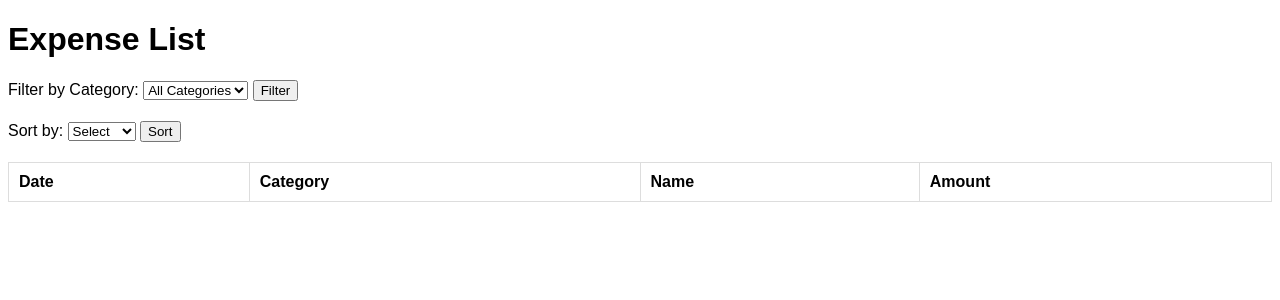
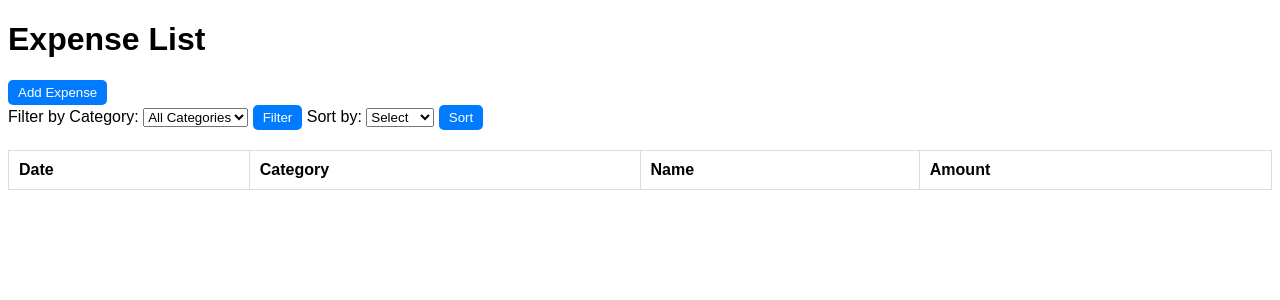
Before and after one commit to Artem-Reshetovskyi/Expense_Tracker, a Django app: page /expenses/ in a window 1280 px wide. Shown: the top 300 px of the page. Run offline with Django 5.2, Linux system fonts and the light colour scheme; data that the repository does not hold is empty.

Commit message:
add button "Edit, Delete"

```diff
--- a/expenses/models.py
+++ b/expenses/models.py
@@ -13,7 +13,7 @@ class Expense(models.Model):
     name = models.CharField(max_length=255, verbose_name=_("Expense Name"))  # Назва витрати
     amount = models.DecimalField(max_digits=10, decimal_places=2)  # Сума
     category = models.CharField(max_length=20, choices=CATEGORY_CHOICES)  # Категорія
-    date = models.DateField(auto_now_add=True)  # Дата створення
+    date = models.DateField()  # Дата створення
 
     def __str__(self):
         return f"{self.name} - {self.amount} USD"
--- a/expenses/static/css/style.css
+++ b/expenses/static/css/style.css
@@ -22,3 +22,16 @@ td {
 form {
     margin-bottom: 20px;
 }
+
+button {
+    padding: 5px 10px;
+    border: none;
+    border-radius: 5px;
+    background-color: #007bff;
+    color: white;
+    cursor: pointer;
+}
+
+button:hover {
+    background-color: #0056b3;
+}
--- a/expenses/templates/expenses/expense_list.html
+++ b/expenses/templates/expenses/expense_list.html
@@ -11,7 +11,8 @@
 </head>
 <body>
     <h1>Expense List</h1>
-    <!-- Filter Form -->
+    <a href="{% url 'add_expense' %}"><button>Add Expense</button></a>
+    <!-- Filter Form and Sort_by-->
     <form method="get" action="{% url 'expense_list' %}">
         <label for="category">Filter by Category:</label>
         <select name="category" id="category">
@@ -23,9 +24,6 @@
             <option value="other">Other</option>
         </select>
         <button type="submit">Filter</button>
-    </form>
-    <!-- Sort_by -->
-    <form method="get" action="{% url 'expense_list' %}">
         <label for="sort_by">Sort by:</label>
         <select name="sort_by" id="sort_by">
             <option value="">Select</option>
@@ -50,6 +48,17 @@
                     <td>{{ expense.get_category_display }}</td>
                     <td>{{ expense.name }}</td>
                     <td>{{ expense.amount }}</td>
+                    <td>
+                        <form action="{% url 'edit_expense' expense.id %}" method="get">
+                             <button type="submit">Edit</button>
+                        </form>
+                    </td>
+                    <td>
+                        <form action="{% url 'delete_expense' expense.id %}" method="post">
+                            {% csrf_token %}
+                            <button type="submit" style="background-color: red; color: white;">Delete</button>
+                        </form>
+                    </td>
                 </tr>
             {% endfor %}
         </tbody>
--- a/expenses/urls.py
+++ b/expenses/urls.py
@@ -3,4 +3,7 @@ from . import views
 
 urlpatterns = [
     path("", views.expense_list, name="expense_list"),
+    path("add/", views.add_expense, name="add_expense"),
+    path("edit/<int:expense_id>/", views.edit_expense, name="edit_expense"),
+    path("delete/<int:expense_id>/", views.delete_expense, name="delete_expense"),
 ]
--- a/expenses/views.py
+++ b/expenses/views.py
@@ -1,5 +1,6 @@
-from django.shortcuts import render
+from django.shortcuts import render, redirect, get_object_or_404
 from .models import Expense
+from .forms import ExpenseForm
 
 
 def expense_list(request):
@@ -16,3 +17,36 @@ def expense_list(request):
             expenses = expenses.order_by('date')  # Сортуємо за датою
 
     return render(request, "expenses/expense_list.html", {"expenses": expenses})
+
+
+def add_expense(request):
+    if request.method == "POST":
+        form = ExpenseForm(request.POST)
+        if form.is_valid():
+            form.save()  # Зберігаємо нову витрату в базу даних
+            return redirect("expense_list")  # Повертаємося на список витрат
+    else:
+        form = ExpenseForm()
+
+    return render(request, "expenses/add_expense.html", {"form": form})
+
+
+def edit_expense(request, expense_id):
+    expense = get_object_or_404(Expense, id=expense_id)  # Отримуємо витрату або повертаємо 404
+    if request.method == "POST":
+        form = ExpenseForm(request.POST, instance=expense)  # Форма із заповненими даними
+        if form.is_valid():
+            form.save()  # Зберігаємо зміни
+            return redirect("expense_list")  # Повертаємося до списку витрат
+    else:
+        form = ExpenseForm(instance=expense)  # Заповнюємо форму поточними даними
+    return render(request, "expenses/edit_expense.html", {"form": form, "expense": expense})
+
+
+def delete_expense(request, expense_id):
+    expense = get_object_or_404(Expense, id=expense_id)
+    if request.method == "POST":
+        expense.delete()  # Видаляємо витрату
+        return redirect("expense_list")
+
+    return render(request, "expenses/delete_expense.html", {"expense": expense})
```
Also changed, not shown: expenses/forms.py (added, +16 -0 lines), expenses/templates/expenses/add_expense.html (added, +17 -0 lines), expenses/templates/expenses/delete_expense.html (added, +16 -0 lines), expenses/templates/expenses/edit_expense.html (added, +17 -0 lines).
